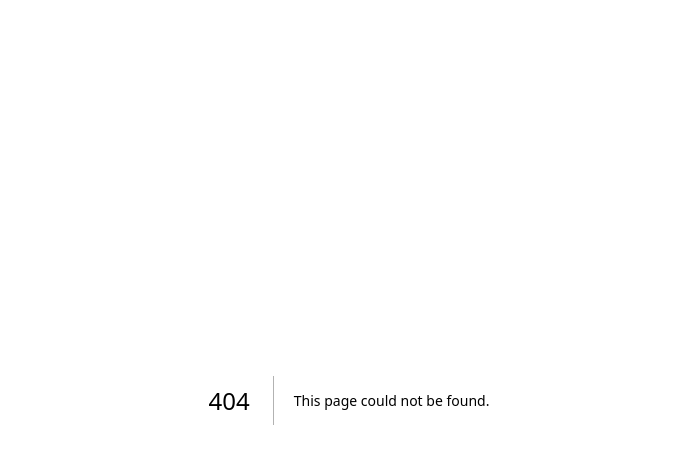
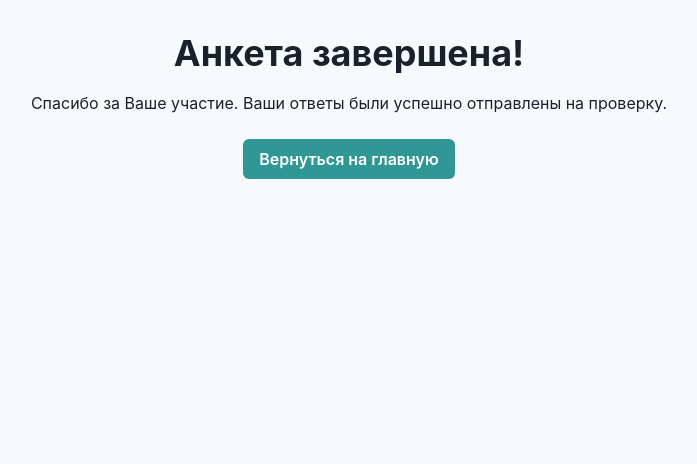
Before and after one commit to BJuice1984/school_multi-step_questionnaire, a Next.js app: page /complete in a window 1280 px wide. Before the commit this address had no page. Shown: the top 464 px of the page, without its empty margins (291-988 px from the left). Built offline with nearby package versions, Linux system fonts and the light colour scheme.

Commit message:
feat(/complete, /test): add app structure, routing and pages

```diff
--- /dev/null
+++ b/app/complete/page.tsx
@@ -0,0 +1,16 @@
+import { Box, Button, Heading, Text } from '@chakra-ui/react'
+import Link from 'next/link'
+
+export default function Complete() {
+    return (
+        <Box p={8} textAlign='center'>
+            <Heading mb={4}>Анкета завершена!</Heading>
+            <Text mb={6}>
+                Спасибо за Ваше участие. Ваши ответы были успешно отправлены на проверку.
+            </Text>
+            <Link href='/'>
+                <Button colorScheme='teal'>Вернуться на главную</Button>
+            </Link>
+        </Box>
+    )
+}
--- a/app/globals.css
+++ /dev/null
@@ -1,5 +0,0 @@
-html, body {
-  margin: 0;
-  padding: 0;
-  font-family: -apple-system, 'Open Sans', 'Helvetica Neue', sans-serif;
-}
--- a/app/layout.tsx
+++ b/app/layout.tsx
@@ -1,9 +1,27 @@
 import { Providers } from './providers'
+import type { Metadata } from 'next'
+import localFont from 'next/font/local'
+
+const geistSans = localFont({
+    src: '../styles/fonts/GeistVF.woff',
+    variable: '--font-geist-sans',
+    weight: '100 900',
+})
+const geistMono = localFont({
+    src: '../styles/fonts/GeistMonoVF.woff',
+    variable: '--font-geist-mono',
+    weight: '100 900',
+})
+
+export const metadata: Metadata = {
+    title: 'Многоступенчатая школьная тестовая анкета',
+    description: 'Тестовая анкета для школьников для проверки и подготовке к ЕГЭ',
+}
 
 export default function RootLayout({ children }: { children: React.ReactNode }) {
     return (
         <html lang='ru'>
-            <body>
+            <body className={`${geistSans.variable} ${geistMono.variable} antialiased`}>
                 <Providers>{children}</Providers>
             </body>
         </html>
--- a/styles/theme.ts
+++ b/styles/theme.ts
@@ -6,6 +6,8 @@ export const questionnaireTheme = extendTheme({
             'html, body': {
                 backgroundColor: 'gray.50',
                 color: 'gray.800',
+                margin: 0,
+                padding: 0,
             },
         },
     },
```
Also changed, not shown: app/page.tsx (+16 -5 lines), app/test/page.tsx (added, +14 -0 lines), styles/fonts/GeistMonoVF.woff (renamed from app/fonts/GeistMonoVF.woff), styles/fonts/GeistVF.woff (renamed from app/fonts/GeistVF.woff).
